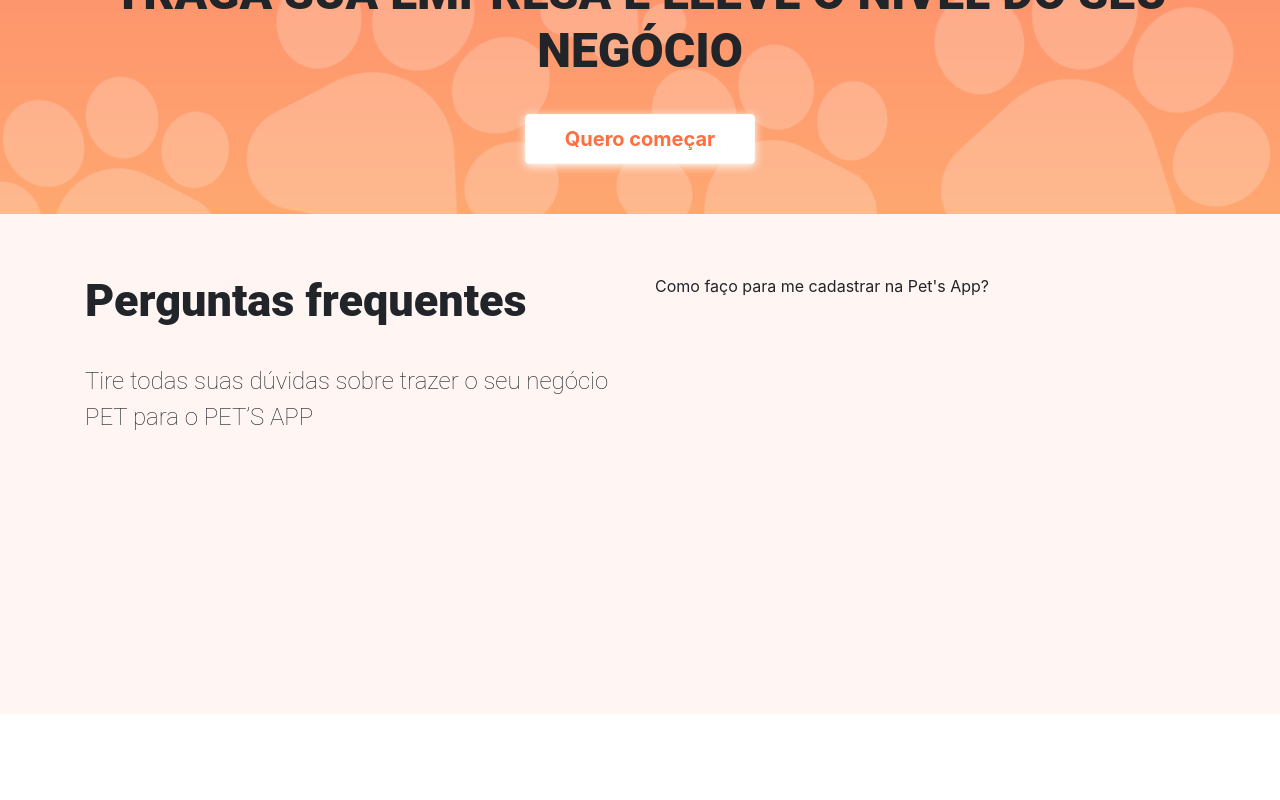
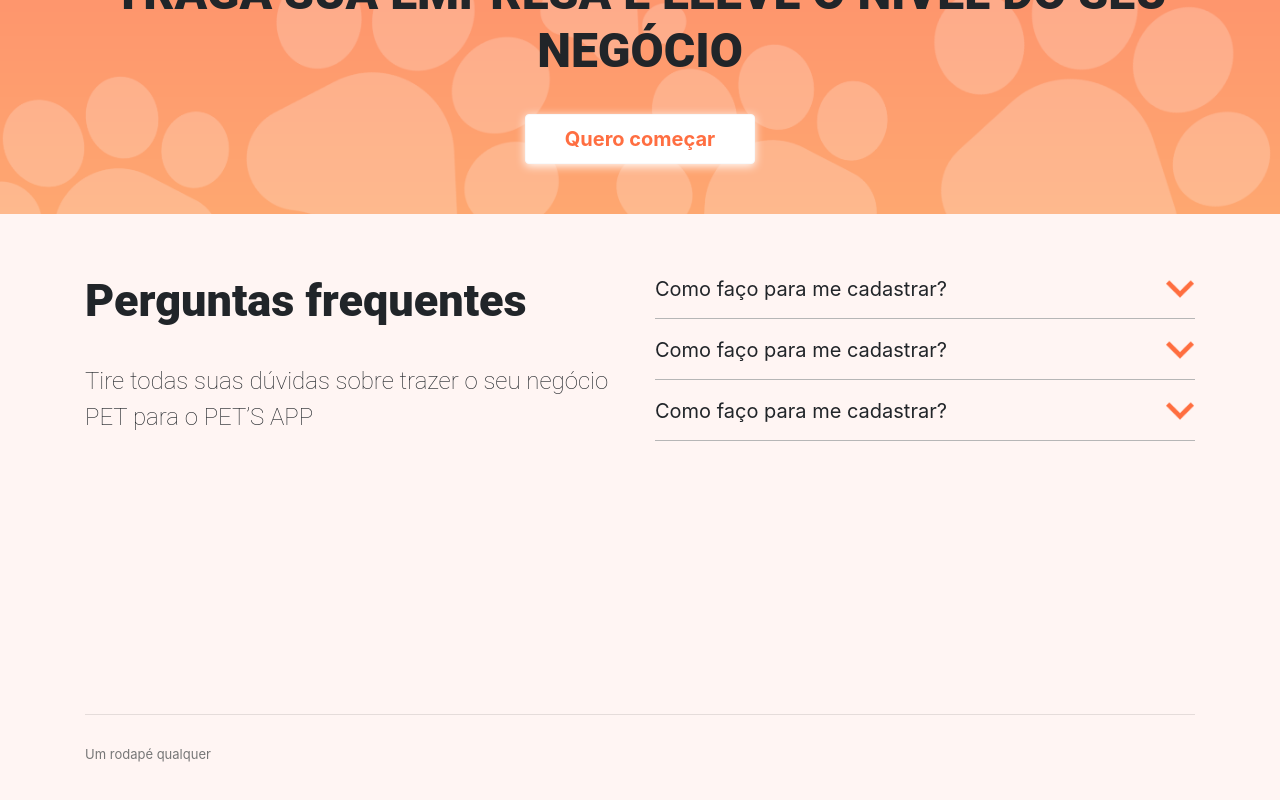
Before and after one commit to peemedeiros/Pets-app-frontend, a React (Create React App) app: page / in a window 1280 px wide. Shown: the part 1491-2291 px from the top of the page. Before the commit the page ends 2205 px from the top, so only its background shows below. Built offline with nearby package versions, Linux system fonts and the light colour scheme.

Commit message:
Finalzando pagina home do produto

```diff
--- a/src/components/home/home.js
+++ b/src/components/home/home.js
@@ -3,7 +3,10 @@ import PreCadastro from './precadastro'
 
 import './styles.css';
 import logo from '../../assets/logo.png';
-import plano1 from '../../assets/transporte.jpg'
+import plano1 from '../../assets/transporte.jpg';
+import arrow from '../../assets/arrow.png';
+
+
 
 export default function home(){
     return(
@@ -125,8 +128,41 @@ export default function home(){
                             </div>
                         </div>
                         <div className='col'>
+                            <div className='row'>
+                                <div className='col'>
+                                    <p className='pergunta'>
+                                        Como faço para me cadastrar?
+                                        <div className='drop-pergunta'>
+                                            <img src={arrow} alt="arrow"/>
+                                        </div>
+                                    </p>
+
+                                    <p className='pergunta'>
+                                        Como faço para me cadastrar?
+                                        <div className='drop-pergunta'>
+                                            <img src={arrow} alt="arrow"/>
+                                        </div>
+                                    </p>
+
+                                    <p className='pergunta'>
+                                        Como faço para me cadastrar?
+                                        <div className='drop-pergunta'>
+                                            <img src={arrow} alt="arrow"/>
+                                        </div>
+                                    </p>
+                                </div>
+                            </div>
+                        </div>
+                    </div>
+                </div>
+            </div>
+            <div className='section5'>
+                <div className='container'>
+                    <hr/>
+                    <div className='row'>
+                        <div className='col'>
                             <p>
-                                Como faço para me cadastrar na Pet's App?
+                                Um rodapé qualquer
                             </p>
                         </div>
                     </div>
--- a/src/components/home/styles.css
+++ b/src/components/home/styles.css
@@ -191,3 +191,42 @@
     font-weight: lighter;
     text-align: left;
   }
+  .pergunta{
+    width: 100%;
+    height: 45px;
+    font-size: 20px;
+    border-bottom: solid 1px #b6b6b6;
+  }
+  .pergunta:hover{
+    cursor: pointer;
+  }
+  .drop-pergunta{
+    width: 30px;
+    height: 30px;
+    float: right;
+    box-sizing: border-box;
+    padding: 1px;
+    display: flex;
+    justify-content: center;
+    align-items: center;
+  }
+  .drop-pergunta img{
+    width: 100%;
+    height: 100%;
+  }
+
+  /* SECTION 5 */
+
+  .section5{
+    width: 100%;
+    height: 100px;
+    background-color: #FFF5F3;
+  }
+  .section5 hr{
+    margin-top: 0px;
+    margin-bottom: 30px;
+  }
+  .section5 p{
+    font-size: 13px;
+    color: #777777;
+  }
```
Also changed, not shown: src/assets/arrow.png (added).
